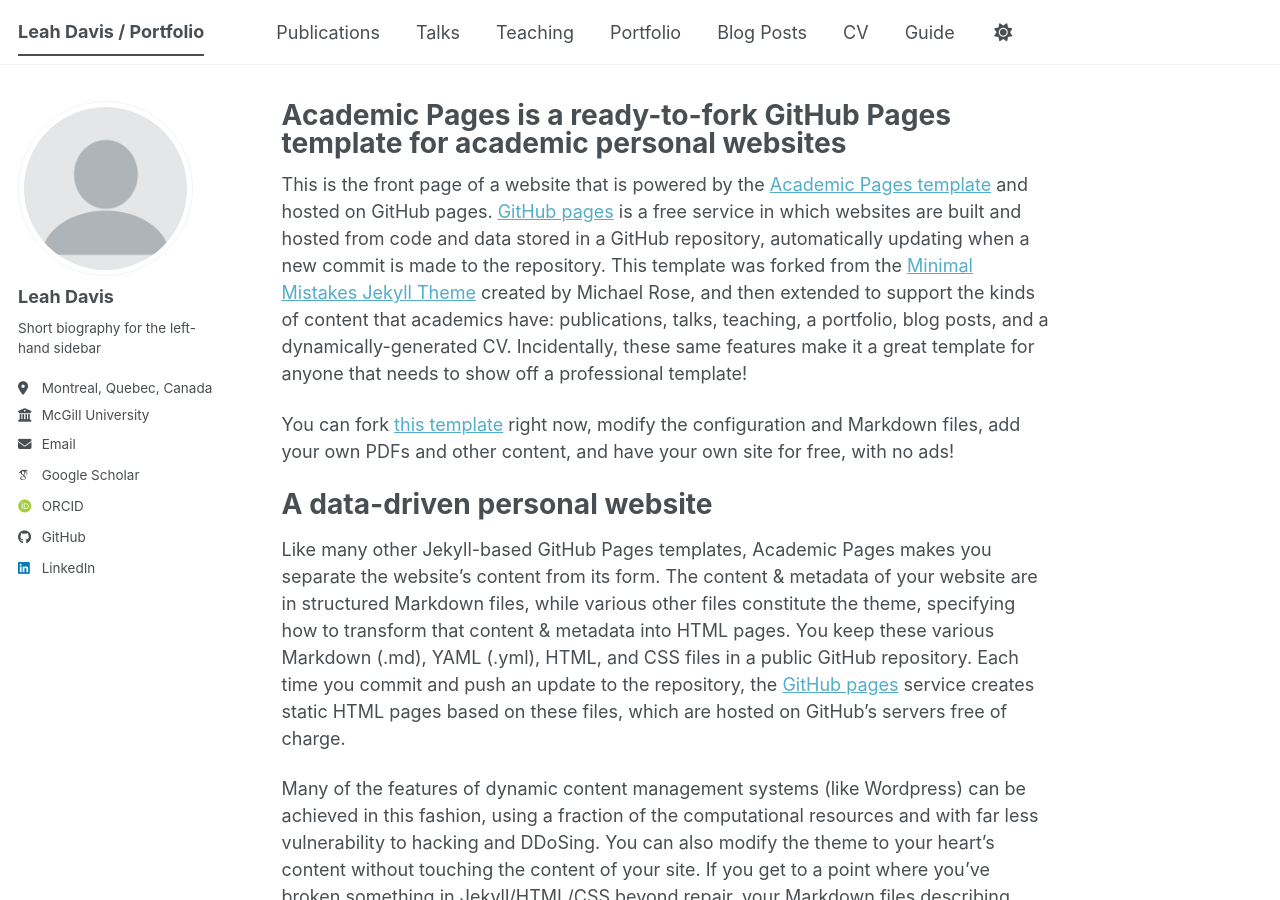
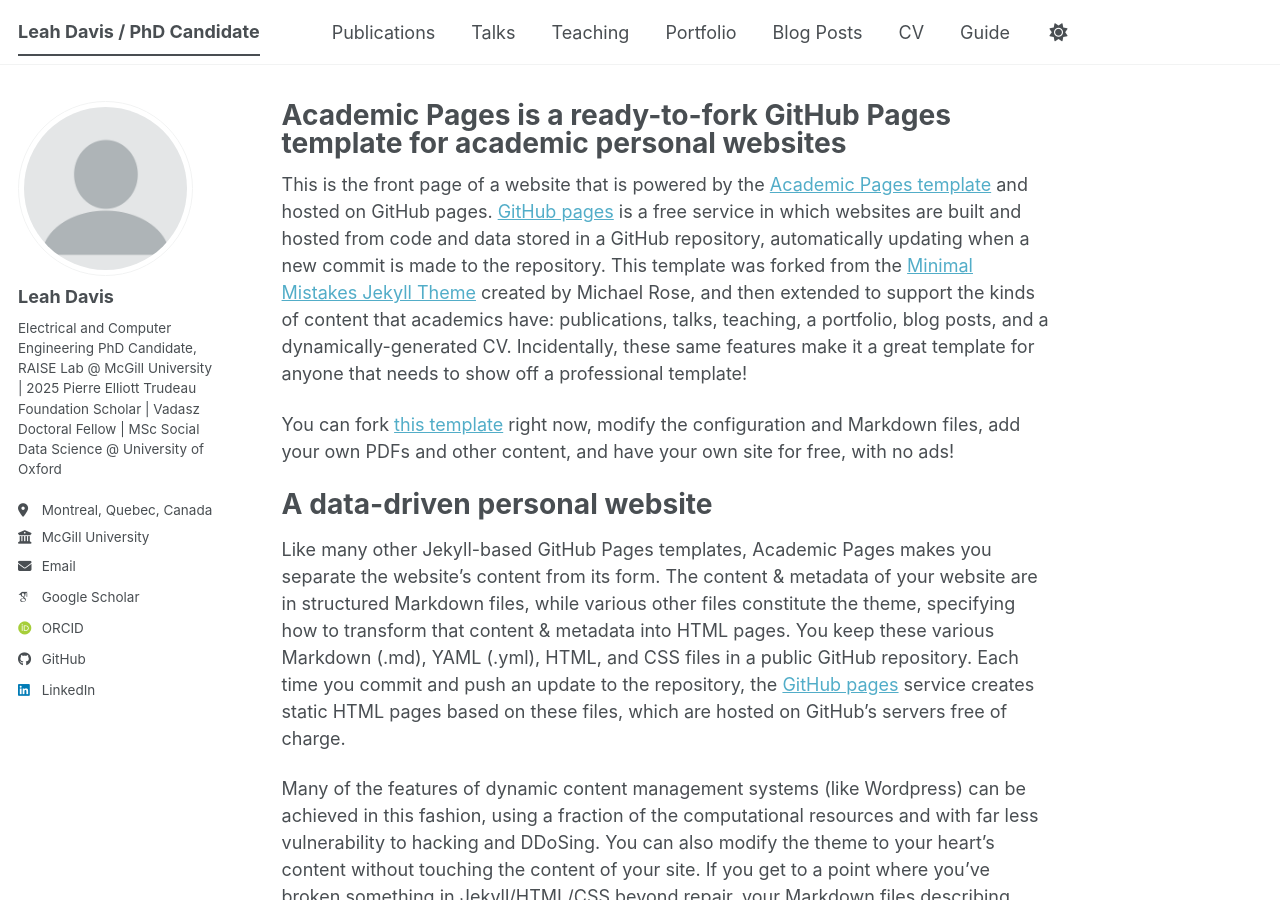
Before and after one commit to ldavis-design/ldavis-design.github.io, a Jekyll site: the page built from _pages/about.md, in a window 1280 px wide and 900 px high. Built offline with Jekyll 4.4.1, drawn with Linux system fonts in a browser that asks for light colours; some web fonts are replaced; a script bundle is joined from its source files by our own code; library files that are not in the unit come from our copies.

Commit message:
Update _config.yml

```diff
--- a/_config.yml
+++ b/_config.yml
@@ -9,7 +9,7 @@
 # Basic Site Settings
 locale                   : "en-US"
 site_theme               : "default" # The available themes options are "default", "air", "sunrise", "mint", "dirt" and "contrast"
-title                    : "Leah Davis / Portfolio"
+title                    : "Leah Davis / PhD Candidate"
 title_separator          : "-"
 name                     : &name "Leah Davis"
 description              : &description "Your Name's academic portfolio"   # Update this with a general description of your site, this is the default if not overridden by a page
@@ -26,7 +26,7 @@
   avatar           : "profile.png"
   name             : "Leah Davis"
   pronouns         : # example: "she/her"
-  bio              : "Short biography for the left-hand sidebar"
+  bio              : "Electrical and Computer Engineering PhD Candidate, RAISE Lab @ McGill University | 2025 Pierre Elliott Trudeau Foundation Scholar | Vadasz Doctoral Fellow | MSc Social Data Science @ University of Oxford"
   location         : "Montreal, Quebec, Canada"
   employer         : "McGill University"
   uri              : # URL
```
